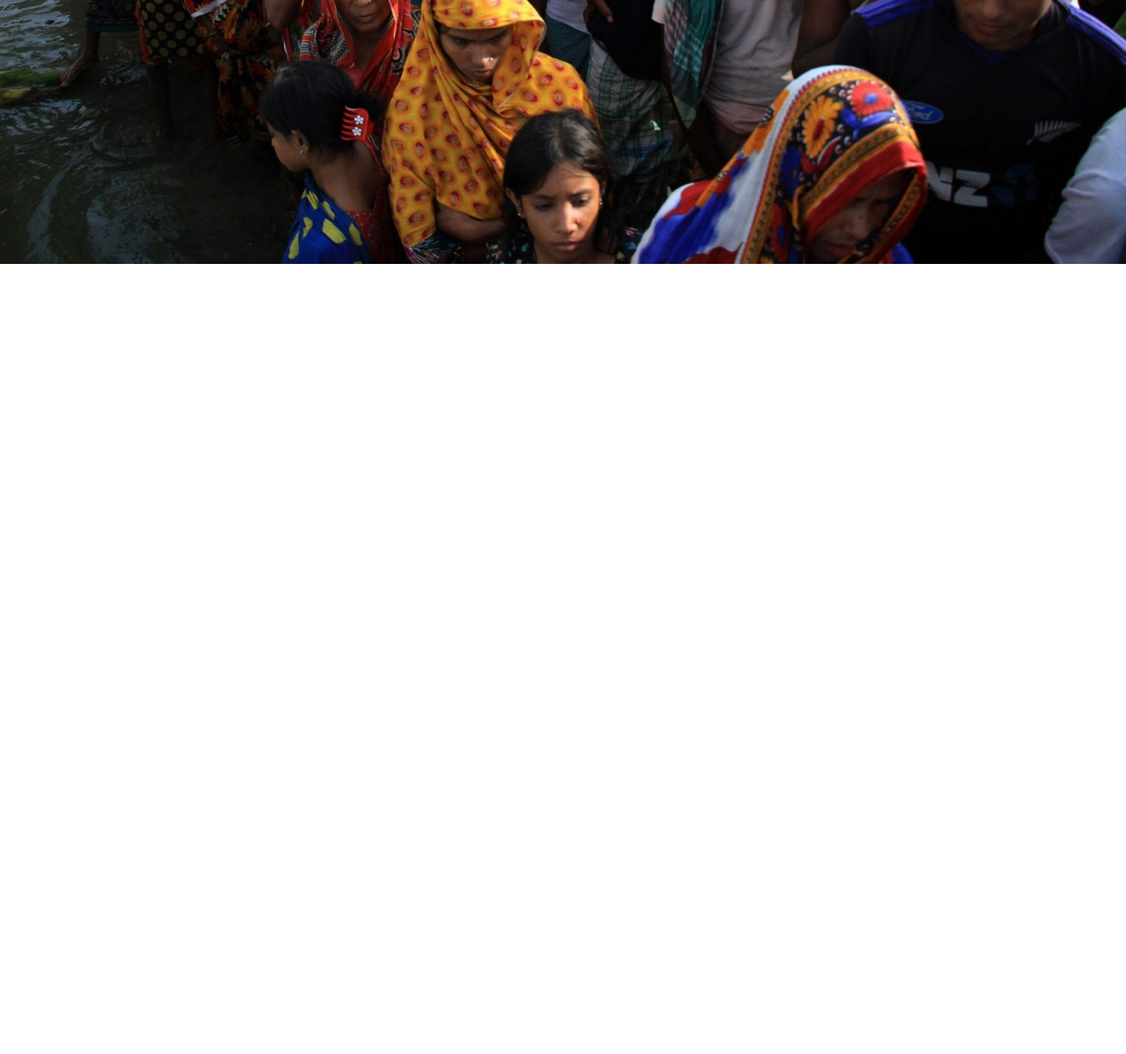
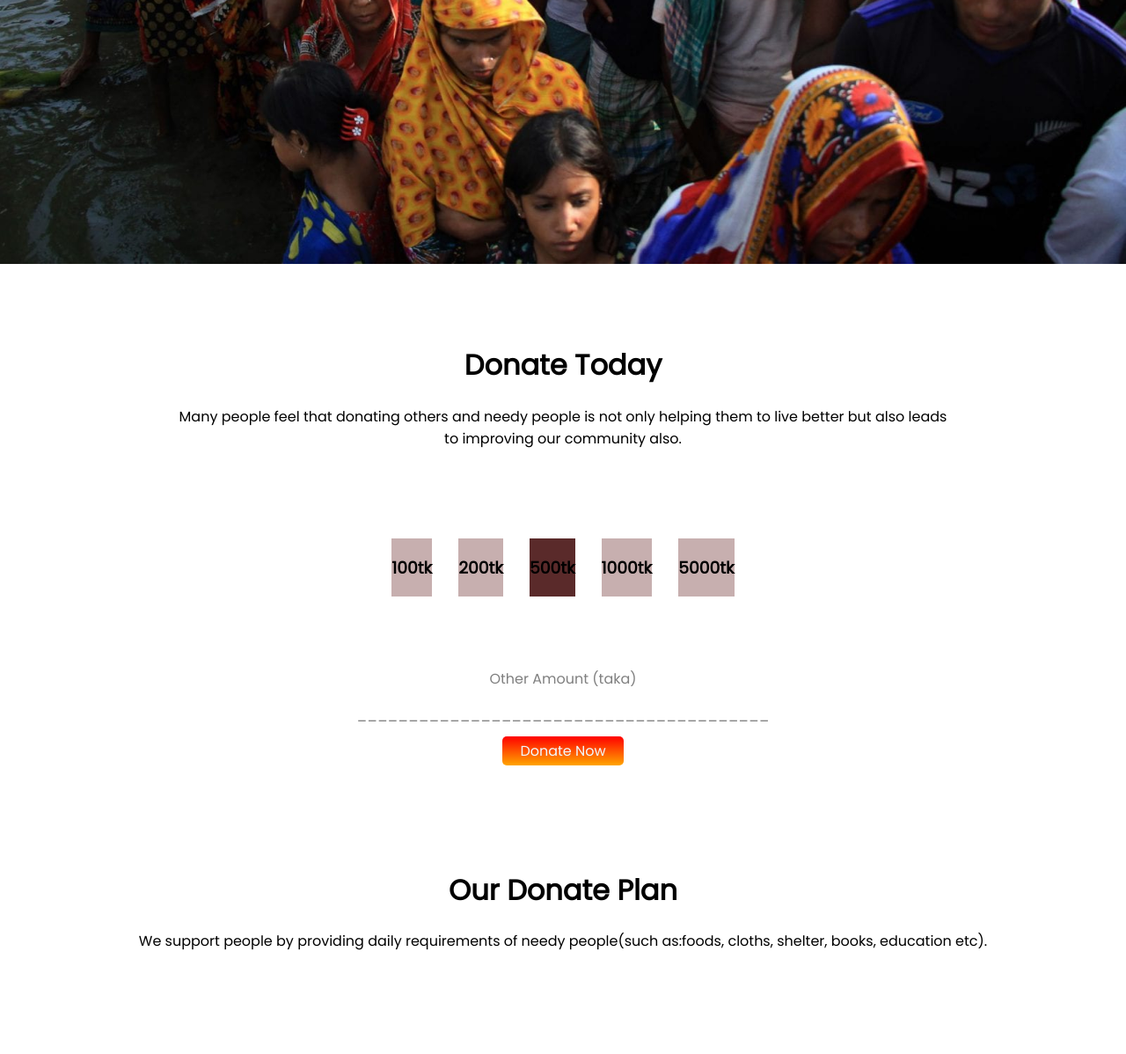
Before and after one commit to fatemakhatun7/Donate-Today, a plain HTML site: page index.html in a window 1280 px wide. Shown: the part 544-1742 px from the top of the page at 88% size. Before the commit the page ends 844 px from the top, so only its background shows below. Drawn offline with Linux system fonts and the light colour scheme.

Commit message:
money option added

```diff
--- a/index.html
+++ b/index.html
@@ -22,5 +22,25 @@
             </div>
         </div>
     </section>
+        <div class="second-layer">
+            <h1 class="bold-header">Donate Today</h1>
+            <p>Many people feel that donating others and needy people is not only helping them to live better but also leads to improving our community also.</p>
+        </div>
+        <div class="third-layer">
+            <div class="bg-white"><h3>100tk</h3></div>
+            <div class="bg-white"><h3>200tk</h3></div>
+            <div class="bg-red"><h3>500tk</h3></div>
+            <div class="bg-white"><h3>1000tk</h3></div>
+            <div class="bg-white"><h3>5000tk</h3></div>
+        </div>
+        <div class="forth-layer">
+            <p class="gray-color">Other Amount (taka)</p>
+            <p class="gray-color">________________________________________</p>
+            <a class="donate-box" href="">Donate Now</a>
+        </div>
+        <div class="fifth-layer">
+            <h1>Our Donate Plan</h1>
+            <p>We support people by providing daily requirements of needy people(such as:foods, cloths, shelter, books, education etc).</p>
+        </div>
 </body>
 </html>
--- a/style.css
+++ b/style.css
@@ -27,3 +27,34 @@ body{
     padding: 5px 20px;
     border-radius: 5px;
 }
+.second-layer{
+    text-align: center;
+    padding: 70px 200px;
+}
+.bold-header{
+    font-weight: 700;
+}
+.third-layer{
+    display: flex;
+    align-content: center;
+    justify-content: center;
+}
+.bg-white{
+    background-color: rgb(199, 175, 175);
+    margin: 15px;
+}
+.bg-red{
+    background-color: rgb(90, 42, 42);
+    margin: 15px;
+}
+.forth-layer{
+    text-align: center;
+    padding-top: 50px;
+}
+.gray-color{
+    color: gray;
+}
+.fifth-layer{
+    text-align: center;
+    padding: 100px;
+}
```
